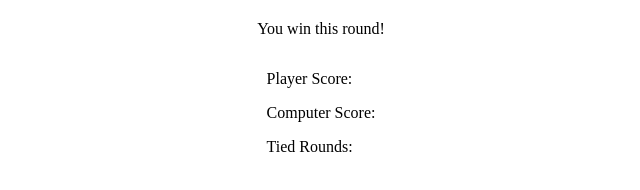
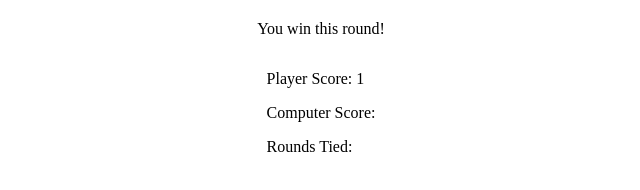
Before and after one commit to nufc009/rock_paper_scissors, a plain HTML site: page index.html in a window 1280 px wide. Both pictures are taken after a click on the button "Paper". Shown: the part 180-370 px from the top of the page, 319-959 px from the left. Drawn offline with Linux system fonts and the light colour scheme.

Commit message:
Edit README.md and index.html and app.js and style.css

```diff
--- a/app.js
+++ b/app.js
@@ -33,10 +33,10 @@ scissorButton.addEventListener('click', clickListener);
 
         computerSelection = getComputerChoice();
 
-            if (playerSelection == 'rock' && computerSelection == 'scissors' || playerSelection == 'paper' && computerSelection == 'rock' || playerSelection == 'scissors' && computerSelection == 'paper') {
+            if (playerSelection == 'rock' && computerSelection == 'scissor' || playerSelection == 'paper' && computerSelection == 'rock' || playerSelection == 'scissor' && computerSelection == 'paper') {
                 playerWin();
 
-            } else if (playerSelection == 'scissors' && computerSelection == 'rock' || playerSelection == 'rock' && computerSelection == 'paper' || playerSelection == 'paper' && computerSelection == 'scissors') {
+            } else if (playerSelection == 'scissor' && computerSelection == 'rock' || playerSelection == 'rock' && computerSelection == 'paper' || playerSelection == 'paper' && computerSelection == 'scissor') {
                 computerWin();
 
             } else if (playerSelection === computerSelection) {
@@ -67,7 +67,7 @@ scissorButton.addEventListener('click', clickListener);
 
         function playerWin() {
             ++playerWins;
-            playerScore.texContent = 'Player Score: ' + playerWins;
+            playerScore.textContent = 'Player Score: ' + playerWins;
             let phrase = document.getElementById('phrase')
             phrase.textContent = 'You win this round!'
         }
--- a/index.html
+++ b/index.html
@@ -29,7 +29,7 @@
 
         <p id="player-score">Player Score: </p>
         <p id="computer-score">Computer Score: </p>
-        <p id="tie-rounds">Tied Rounds: </p>
+        <p id="tie-rounds">Rounds Tied: </p>
 
     </div>
 
```
Also changed, not shown: 1 other file.
